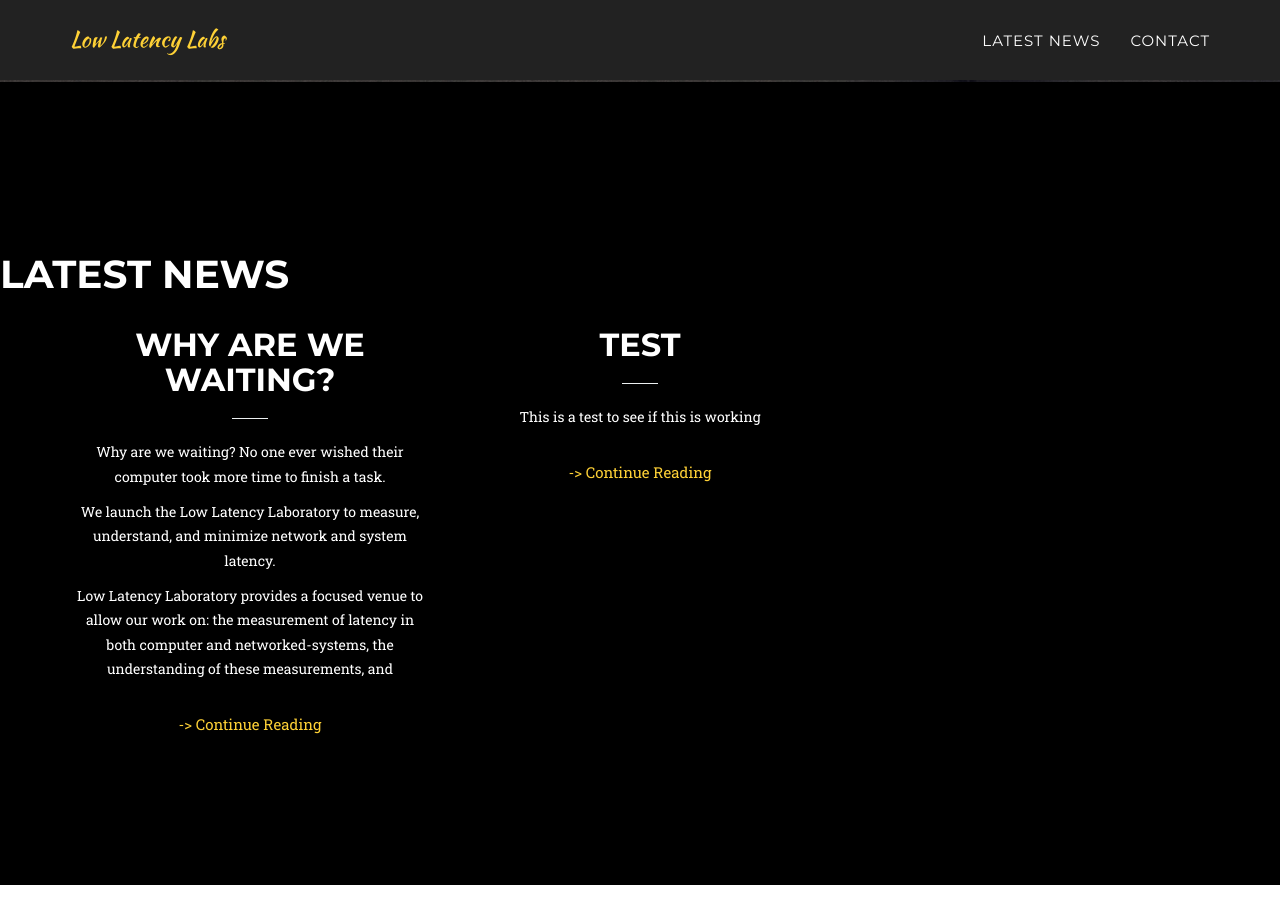
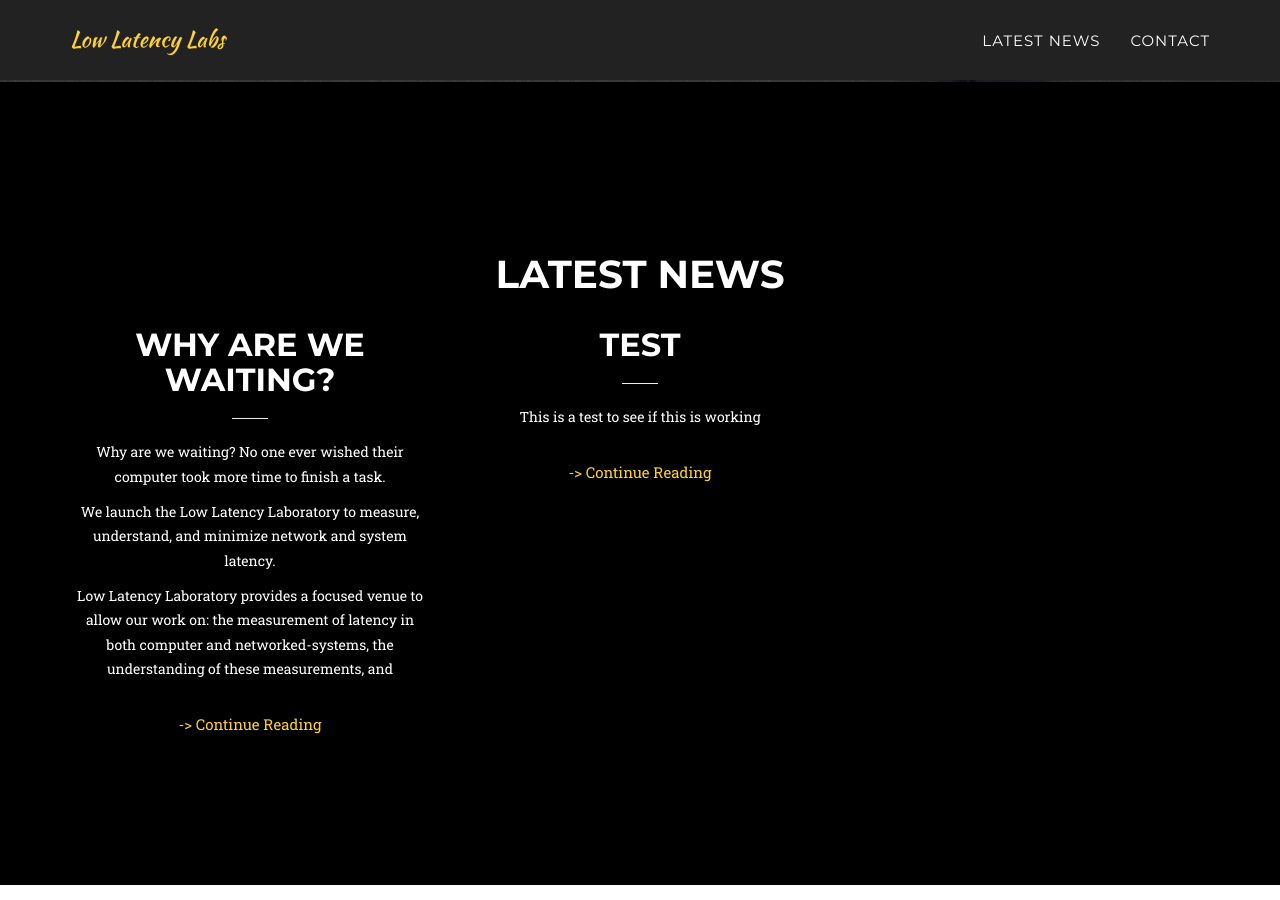
Before and after one commit to blurryhumanface/LowLatencyLabs, a Jekyll site: the page built from index.html, in a window 1280 px wide and 900 px high, scrolled down 611 px. Built offline with Jekyll 4.4.1, drawn with Linux system fonts in a browser that asks for light colours; some web fonts are replaced.

Commit message:
added bottom padding to title

```diff
--- a/_includes/latest-news.html
+++ b/_includes/latest-news.html
@@ -1,6 +1,6 @@
 <section id="latestnews" class="dark">
-  <h1 class="post-title">Latest News</h1>
   <div class="container text-center">
+    <h1 class="post-title pb-5">Latest News</h1>
     <div class="offset-2 row">
         {% for post in site.posts %}
           {% if post.posttype == "news" %}
```
